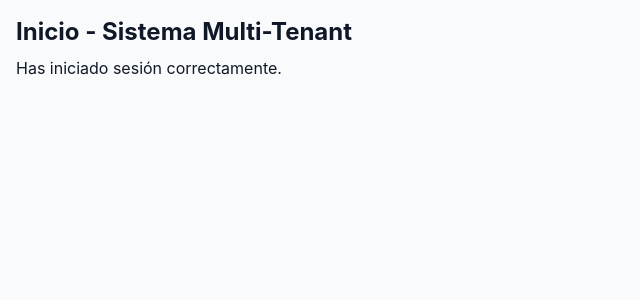
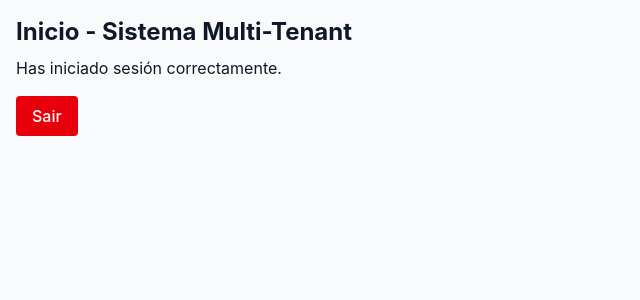
Before and after one commit to arcavcwb/backOffice, a React (Vite) app: page / in a window 1280 px wide. Shown: the top 300 px of the page, without its empty margins (0-640 px from the left). Built offline with nearby package versions, Linux system fonts and the light colour scheme; no server answers.

Commit message:
feat(auth): [CAPSU-2] implementa logout frontend e testes e2e

```diff
--- a/src/main.tsx
+++ b/src/main.tsx
@@ -5,11 +5,13 @@ import {
   RouterProvider,
   createRoute,
   createRootRoute,
+  useNavigate,
 } from '@tanstack/react-router'
 import { QueryClient, QueryClientProvider } from '@tanstack/react-query'
 import './index.css'
 import App from './App.tsx'
 import { LoginForm } from './components/LoginForm'
+import { useAuth } from './hooks/useAuth'
 
 const queryClient = new QueryClient()
 
@@ -20,12 +22,32 @@ const rootRoute = createRootRoute({
 const indexRoute = createRoute({
   getParentRoute: () => rootRoute,
   path: '/',
-  component: () => (
-    <div className="p-4">
-      <h1 className="text-2xl font-bold">Inicio - Sistema Multi-Tenant</h1>
-      <p className="mt-2">Has iniciado sesión correctamente.</p>
-    </div>
-  ),
+  component: function IndexComponent() {
+    const { logout } = useAuth()
+    const navigate = useNavigate()
+
+    const handleLogout = async () => {
+      try {
+        await logout()
+        navigate({ to: '/login' })
+      } catch (error) {
+        console.error('Error ao fazer logout:', error)
+      }
+    }
+
+    return (
+      <div className="p-4">
+        <h1 className="text-2xl font-bold">Inicio - Sistema Multi-Tenant</h1>
+        <p className="mt-2">Has iniciado sesión correctamente.</p>
+        <button
+          onClick={handleLogout}
+          className="mt-4 px-4 py-2 bg-red-600 text-white font-medium rounded hover:bg-red-700 transition-colors"
+        >
+          Sair
+        </button>
+      </div>
+    )
+  },
 })
 
 const loginRoute = createRoute({
```
Also changed, not shown: 1 other file (tests, documents, lock files or other folders).
